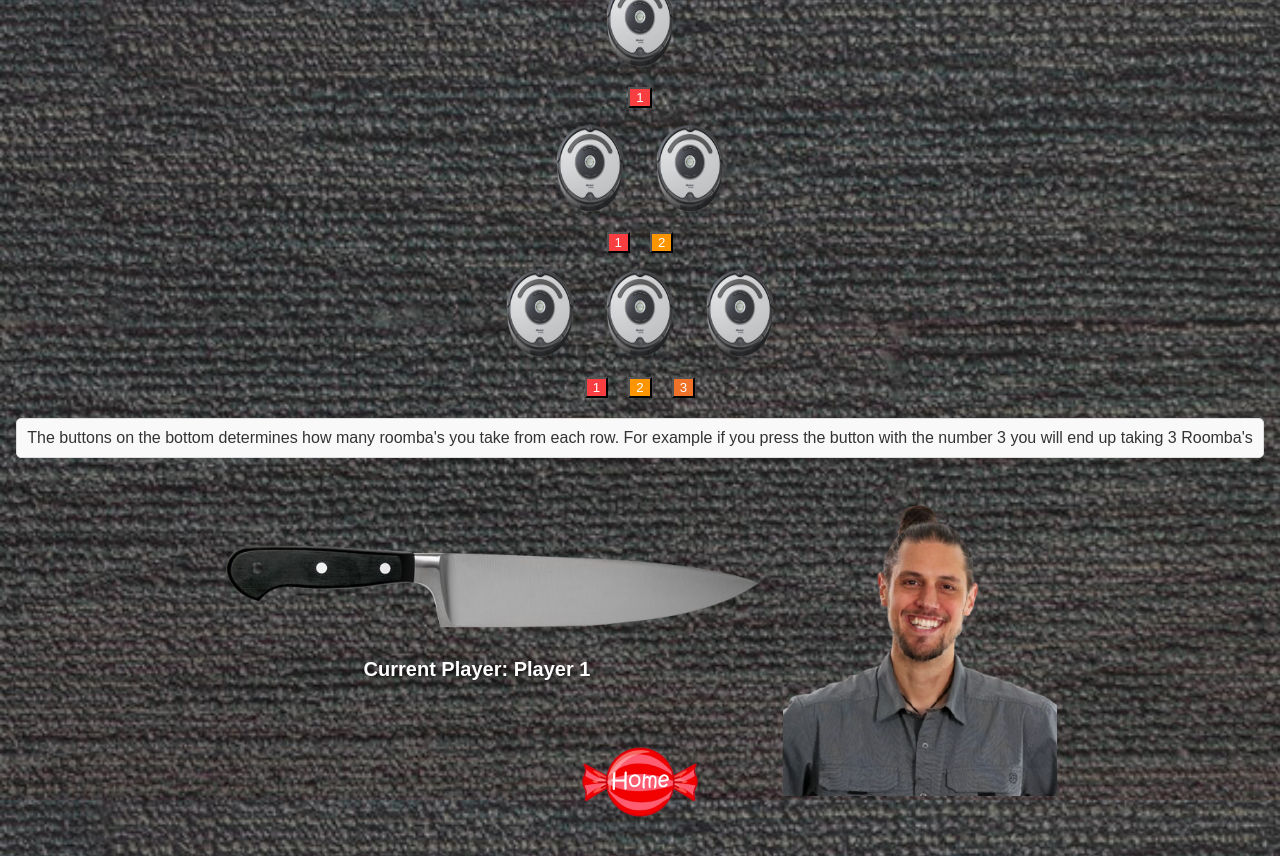
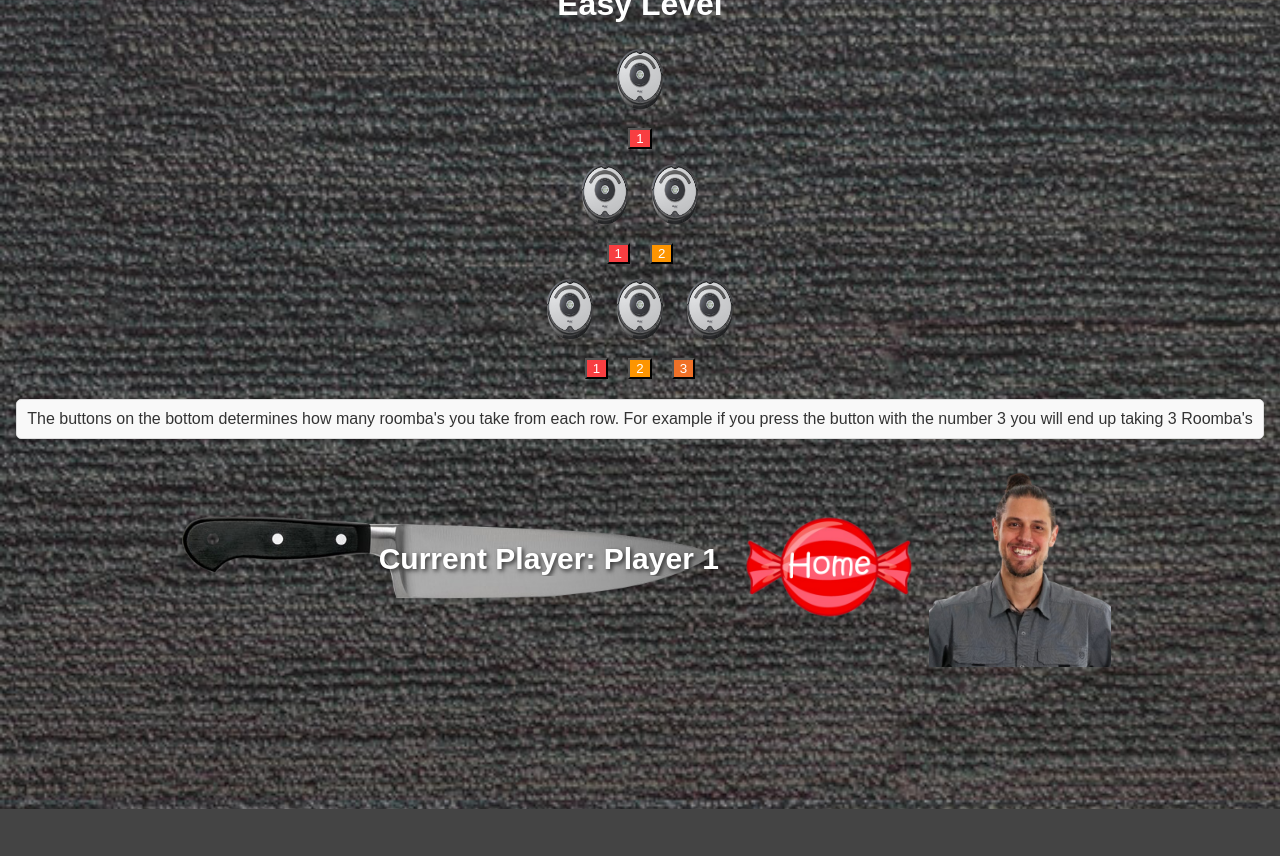
Before and after one commit to hauntedghoul/Nim, a React (Create React App) app in the folder nim/: page /easy in a window 1280 px wide. After the commit the page ends 809 px from the top, so only its background shows below. Built offline with nearby package versions, Linux system fonts and the light colour scheme.

Commit message:
All pages no longer have scroll wheel

```diff
--- a/nim/src/Components/easy.css
+++ b/nim/src/Components/easy.css
@@ -17,7 +17,6 @@
 
   .bret-style img {
     height: 300px; /* Adjust the height as needed */
-    margin: 0 10px;
   }
 
   .home-image-gamemode {
@@ -35,12 +34,11 @@
     margin: 10px 0;
   }
 
-  .player {
-    font-size: 20px;
+  .Currentplayer {
+    font-size: 30px;
     font-weight: bold;
     position: absolute;
-    top: 40%;
-    left: 65%;
+    margin-left: 350px;
     transform: translate(-50%, -50%);
     white-space: nowrap;
     color: white;
@@ -110,3 +108,7 @@
     color: white;
     margin: 10px;
   }
+
+.easylvl{
+  margin-top: -5px;
+}
--- a/nim/src/Components/easy.js
+++ b/nim/src/Components/easy.js
@@ -47,7 +47,7 @@
   const renderHeap = (heap, index) => (
     <div className="heap" key={index}>
       {Array.from({ length: heap }, (_, i) => (
-        <img key={i} className='roomba' src="/images/Roomba.png" alt="roomba"/>
+        <img key={i} className='roomba' src="/images/Roomba.png" alt="roomba" />
       ))}
       <div>
         {Array.from({ length: heap }, (_, i) => (
@@ -60,7 +60,7 @@
   return (
     <div>
       <div className="easy">
-        <h1>Easy Level</h1>
+        <h1 class="easylvl">Easy Level</h1>
         <div className="game-board">
           {heaps.map((heap, index) => renderHeap(heap, index))}
         </div>
@@ -71,14 +71,14 @@
         <div className="player-info">
           <div className="bret-knife-container">
             <div style={knifeStyle}>
-              <h1 className="player">Current Player: {currentPlayer}</h1>
+              <h1 className="Currentplayer">Current Player: {currentPlayer}</h1>
             </div>
             <div className="bret-style">
+              <Link to="/"><img className='home-image-gamemode' src='/images/Home.png' alt="Home" /></Link>
               <img src='/images/bret.png' alt="Bret" />
             </div>
           </div>
         </div>
-        <Link to="/"><img className='home-image-gamemode' src='/images/Home.png' alt="Home" /></Link>
       </div>
     </div>
   );
--- a/nim/src/Components/hard.css
+++ b/nim/src/Components/hard.css
@@ -1,7 +1,3 @@
-body{
-    height: 50vh;
-}
-
 .grid-container {
     grid-template-columns: 1fr;
 }
@@ -28,7 +24,11 @@
     align-items: center;
 }
 
-.grid-container, .grid-container2, .grid-container3, .grid-container4, .grid-container5 {
+.grid-container,
+.grid-container2,
+.grid-container3,
+.grid-container4,
+.grid-container5 {
     margin-left: 55px;
     margin-right: 55px;
     display: grid;
@@ -44,14 +44,14 @@
     grid-column-start: 2;
 }
 
-.roomba{
-    height: 100px;
-    width: 100px;
+.roomba {
+    height: 70px;
+    width: 70px;
 }
 
-.home-image-gamemode{
-    margin-top: -900px;
-    height:140px;
+.home-image-gamemode {
+    margin-top: -100px;
+    height: 140px;
 }
 
 .info {
@@ -63,18 +63,17 @@
     border-radius: 5px;
 }
 
-.CurrentPlayer{
-    padding-top: 80px;
+.Cplayer {
     margin-left: 170px;
     font-size: 26px;
 }
 
-.knife{
+.knife {
     margin-top: -50px;
 }
 
-.Hard{
-    overflow-y:hidden;
+.Hard {
+    overflow-y: hidden;
 }
 
 .button-8 {
@@ -89,6 +88,7 @@
     margin: 10px;
 
 }
+
 .player-info {
     display: flex;
     align-items: center;
@@ -100,24 +100,14 @@
     display: flex;
     align-items: center;
     justify-content: center;
+    margin-top: -10px;
 }
 
 .bret-style img {
-    height: 300px; /* Adjust the height as needed */
-    margin: 0 10px;
+    height: 200px;
+    margin-bottom: 100px;
 }
 
-  .player {
-    font-size: 20px;
-    font-weight: bold;
-    position: absolute;
-    top: 65%;
-    left: 47%;
-    transform: translate(-50%, -50%);
-    white-space: nowrap;
-    color: white;
-    text-shadow: 2px 2px 4px rgba(0, 0, 0, 0.7);
-    width: 90%; /* Ensure it fits within the knife blade */
-    text-align: center;
-    overflow: hidden;
+.Hardlvl{
+    margin-top: 90px;
 }
--- a/nim/src/Components/hard.js
+++ b/nim/src/Components/hard.js
@@ -58,7 +58,7 @@
     return (
         <div>
             <div className="Hard">
-                <h2>Hard Level</h2>
+                <h2 className="Hardlvl">Hard Level</h2>
                 <div className="game-board">
                     {heaps.map((heap, index) => renderHeap(heap, index))}
                 </div>
@@ -67,17 +67,17 @@
                     For example if you press the button with the number 3 you will end up taking 3 Roomba's
                 </div>
 
-                <div className='player-info'>
-                    <div className='bret-knife-container'>
+                <div className="player-info">
+                    <div className="bret-knife-container">
                         <div style={knifeStyle}>
-                             <h1 className='player'>Current Player: {currentPlayer}</h1>
+                            <h1 className="Cplayer">Current Player: {currentPlayer}</h1>
                         </div>
-                        <div className='bret-style'>
-                            <img src='/images/bret.png' alt='Bret'/>
+                        <div className="bret-style">
+                            <Link to="/"><img className='home-image-gamemode' src='/images/Home.png' alt="Home" /></Link>
+                            <img src='/images/bret.png' alt="Bret" />
                         </div>
                     </div>
                 </div>
-                <Link to="/"><img className='home-image-gamemode' src='/images/Home.png' alt='Home' /></Link>
             </div>
         </div>
     );
--- a/nim/src/Components/medium.css
+++ b/nim/src/Components/medium.css
@@ -1,6 +1,5 @@
 .grid-container {
     grid-template-columns: 1fr;
-
 }
 
 .grid-container2 {
@@ -59,7 +58,6 @@
     padding: 10px;
     border: 1px solid #ddd;
     border-radius: 5px;
-    margin: 10px 0;
 }
 
 .Current {
@@ -69,7 +67,7 @@
 }
 
 h1 {
-    margin-top: -30px;
+    margin-top: 90px;
 }
 
 .button-4 {
@@ -107,21 +105,23 @@
 }
 
 .bret-style img {
-    height: 300px; /* Adjust the height as needed */
-    margin: 0 10px;
+    height: 200px;
 }
+
+
 .player-info {
     display: flex;
     align-items: center;
     justify-content: center;
     margin: 20px 0;
 }
+
 .player {
-    font-size: 20px;
+    font-size: 25px;
     font-weight: bold;
     position: absolute;
-    top: 40%;
-    left: 65%;
+    margin-left: 330px;
+    margin-top: 70px;
     transform: translate(-50%, -50%);
     white-space: nowrap;
     color: white;
--- a/nim/src/Components/medium.js
+++ b/nim/src/Components/medium.js
@@ -67,17 +67,17 @@
                     The buttons on the bottom determines how many roomba's you take from each row.
                     For example if you press the button with the number 3 you will end up taking 3 Roomba's
                 </div>
-                <div className='player-info'>
-                    <div className='bret-knife-container'>
+                <div className="player-info">
+                    <div className="bret-knife-container">
                         <div style={knifeStyle}>
-                            <h1 className="Current">Current Player: {currentPlayer}</h1>
-                            </div>
-                            <div className='bret-style'>
-                                <img src='/images/bret.png' alt='Bret' />
-                            </div>
+                            <h1 className="player">Current Player: {currentPlayer}</h1>
+                        </div>
+                        <div className="bret-style">
+                            <Link to="/"><img className='home-image-gamemode' src='/images/Home.png' alt="Home" /></Link>
+                            <img src='/images/bret.png' alt="Bret" />
+                        </div>
                     </div>
                 </div>
-                <Link to="/"><img className='home-image-gamemode' src='/images/Home.png' alt='Home' /></Link>
             </div>
         </div>
     );
--- a/nim/src/index.css
+++ b/nim/src/index.css
@@ -5,6 +5,7 @@
     sans-serif;
   -webkit-font-smoothing: antialiased;
   -moz-osx-font-smoothing: grayscale;
+  overflow: hidden;
 }
 
 code {
```
Lines whose indentation alone changed are shown as unchanged.
